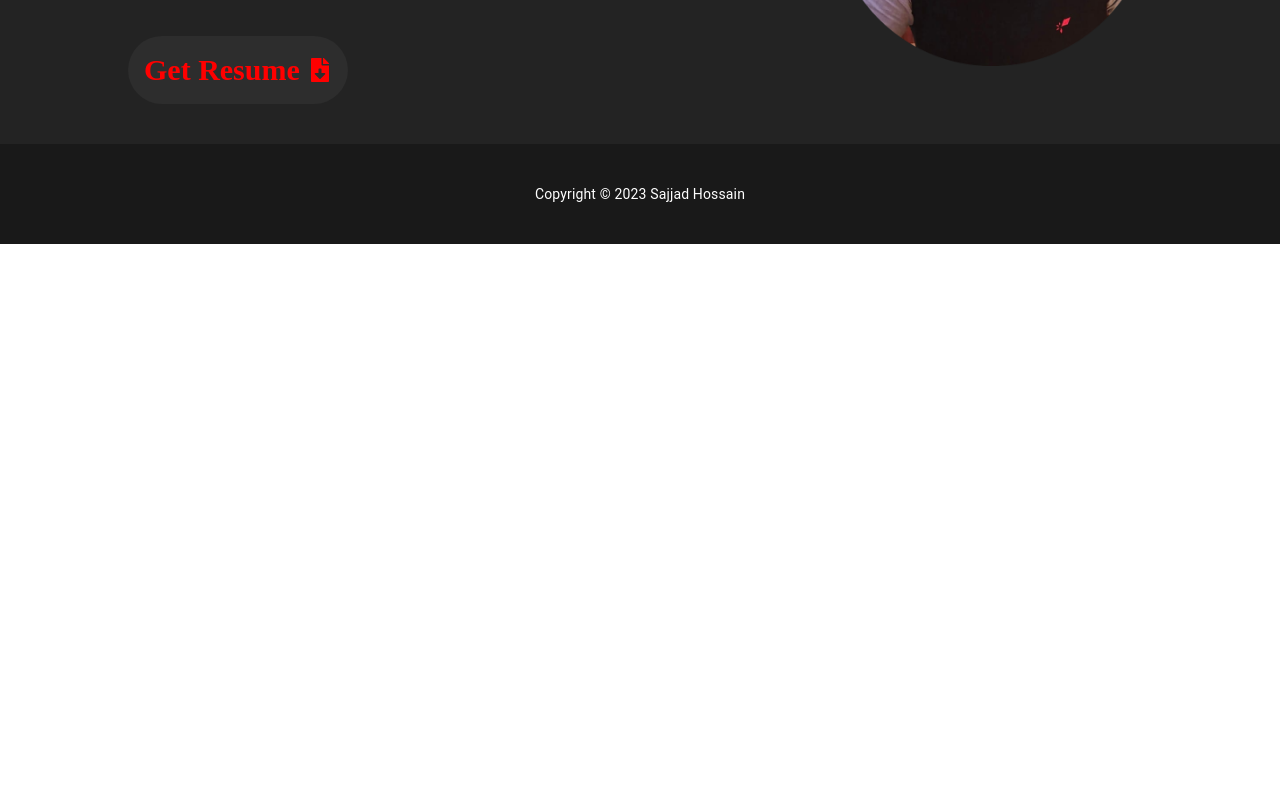
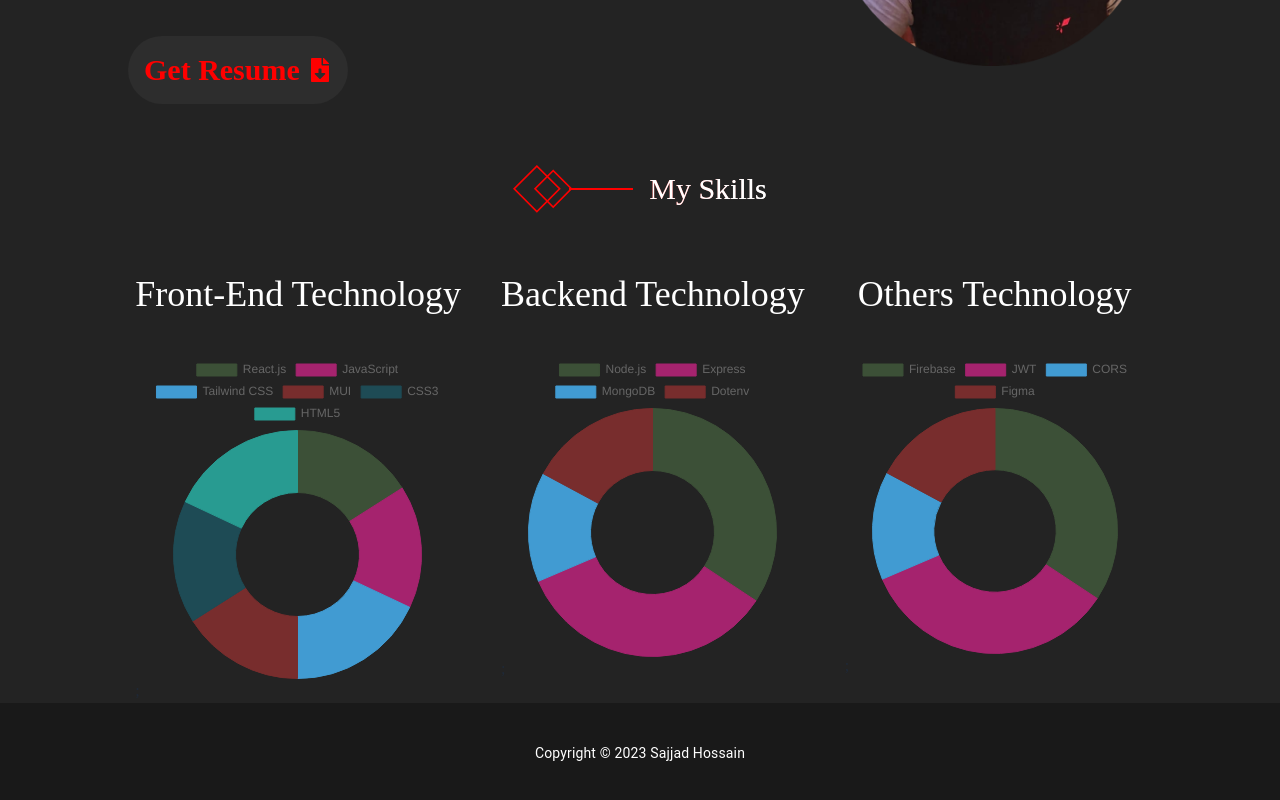
Before and after one commit to sajjadmolliek/Portfolio, a React (Vite) app: page / in a window 1280 px wide. Shown: the part 396-1196 px from the top of the page. Before the commit the page ends 800 px from the top, so only its background shows below. Built offline with nearby package versions, Linux system fonts and the light colour scheme; a web font is replaced by a local one.

Commit message:
Add Skills Sections

```diff
--- a/package.json
+++ b/package.json
@@ -15,10 +15,12 @@
     "@mui/icons-material": "^5.14.19",
     "@mui/material": "^5.14.20",
     "axios": "^1.6.2",
+    "chart.js": "^4.4.1",
     "js-file-download": "^0.4.12",
     "localforage": "^1.10.0",
     "match-sorter": "^6.3.1",
     "react": "^18.2.0",
+    "react-chartjs-2": "^5.2.0",
     "react-dom": "^18.2.0",
     "react-helmet": "^6.1.0",
     "react-icons": "^4.12.0",
--- /dev/null
+++ b/src/Components/Charts/Backend.jsx
@@ -0,0 +1,37 @@
+import { Doughnut } from "react-chartjs-2";
+
+import { Chart as ChartJS, ArcElement, Tooltip, Legend } from "chart.js";
+ChartJS.register(ArcElement, Tooltip, Legend);
+const Backend = () => {
+  const data = {
+    labels: [ "Node.js", "Express", "MongoDB","Dotenv"],
+    datasets: [
+      {
+        label: "Percentage %",
+        data: [12, 12, 5, 6],
+        backgroundColor: [
+            "#3C5037",
+            "#A5236E",
+            "#419BD2",
+            "#782D2D",
+
+        ],
+        borderColor: [
+            "#3C5037",
+            "#A5236E",
+            "#419BD2",
+            "#782D2D",
+
+        ],
+        borderWidth: 1,
+      },
+    ],
+  };
+  return (
+    <div>
+      <Doughnut data={data}></Doughnut>;
+    </div>
+  );
+};
+
+export default Backend;
--- /dev/null
+++ b/src/Components/Charts/Frontend.jsx
@@ -0,0 +1,41 @@
+import { Doughnut } from "react-chartjs-2";
+
+import { Chart as ChartJS, ArcElement, Tooltip, Legend } from "chart.js";
+ChartJS.register(ArcElement, Tooltip, Legend);
+const Frontend = () => {
+  const data = {
+    labels: ["React.js","JavaScript", "Tailwind CSS", "MUI", "CSS3","HTML5"],
+    datasets: [
+      {
+        label: "Percentage %",
+        data: [16, 16, 18,16, 16, 18],
+        backgroundColor: [
+            "#3C5037",
+            "#A5236E",
+            "#419BD2",
+            "#782D2D",
+          "#1E4B55",
+          "#289B91",
+        ],
+        borderColor: [
+            "#3C5037",
+            "#A5236E",
+            "#419BD2",
+            "#782D2D",
+          "#1E4B55",
+          "#289B91",
+        ],
+        borderWidth: 1,
+      },
+    ],
+  };
+  return (
+    <div>
+      <Doughnut data={data}></Doughnut>;
+    </div>
+  );
+};
+
+
+
+export default Frontend;
--- /dev/null
+++ b/src/Components/Charts/Others.jsx
@@ -0,0 +1,36 @@
+import { Doughnut } from "react-chartjs-2";
+
+import { Chart as ChartJS, ArcElement, Tooltip, Legend } from "chart.js";
+ChartJS.register(ArcElement, Tooltip, Legend);
+const Others = () => {
+  const data = {
+    labels: ["Firebase", "JWT", "CORS", "Figma"],
+    datasets: [
+      {
+        label: "Percentage %",
+        data: [12, 12, 5, 6],
+        backgroundColor: [
+            "#3C5037",
+            "#A5236E",
+            "#419BD2",
+            "#782D2D",
+        ],
+        borderColor: [
+            "#3C5037",
+            "#A5236E",
+            "#419BD2",
+            "#782D2D",
+        ],
+        borderWidth: 1,
+      },
+    ],
+  };
+  return (
+    <div>
+      <Doughnut data={data}></Doughnut>;
+    </div>
+  );
+};
+
+
+export default Others;
--- /dev/null
+++ b/src/Components/HeadingStyle/HeadingStyle.jsx
@@ -0,0 +1,41 @@
+/* eslint-disable react/prop-types */
+const HeadingStyle = ({heading}) => {
+  return (
+    <div className="flex justify-center items-center">
+      <div className="flex justify-center items-center">
+        <div>
+          <svg
+            xmlns="http://www.w3.org/2000/svg"
+            width="60"
+            height="90"
+            viewBox="0 0 112 90"
+            fill="none"
+          >
+            <rect
+              x="44.5919"
+              y="2.12132"
+              width="60.0625"
+              height="60.0625"
+              transform="rotate(45 44.5919 2.12132)"
+              stroke="#FF0000"
+              strokeWidth="3"
+            />
+            <rect
+              x="75.0369"
+              y="10.7976"
+              width="47.9687"
+              height="47.9687"
+              transform="rotate(45 75.0369 10.7976)"
+              stroke="#FF0000"
+              strokeWidth="3"
+            />
+          </svg>
+        </div>
+        <div className="w-16 h-[1px] flexShrink-0 border-[1px] -ml-1 bg-[#FF0000] border-[#FF0000]"></div>
+        <p className="text-white text-3xl ml-4 bg-clip-text text-transparent bg-gradient-to-r from-[#FF0000] to-white ">{heading}</p>
+      </div>
+    </div>
+  );
+};
+
+export default HeadingStyle;
--- a/src/Layouts/Navbar/Navbar.jsx
+++ b/src/Layouts/Navbar/Navbar.jsx
@@ -76,7 +76,7 @@ const Navbar = () => {
         </ul>
       </div>
       <h1 className="text-[#F00] font-Leckerli font-thin text-2xl ml-[10%]">
-        sajjadmolliek
+        SajjadHossain
       </h1>
 
       <div className="navbar-end col-span-3 hidden lg:flex lg:w-[70%] ">
@@ -85,9 +85,7 @@ const Navbar = () => {
         </ul>
       </div>
       <div className="navbar-end col-span-3 lg:w-[70%] ">
-        {/* <button className=" p-4 flex gap-2 font-semibold text-lg mr-[10%] text-[#FF0000] mt-4 rounded-full bg-[#3A3A3A70]">
-            Hire me &gt;&gt;
-          </button> */}
+
         <button className="btn btn-outline text-[#FF0000] text-lg mt-4 mr-[10%] bg-[#3A3A3A70]">
           Hire me &gt;&gt;
         </button>
--- a/src/Pages/Home/Home.jsx
+++ b/src/Pages/Home/Home.jsx
@@ -4,6 +4,7 @@ import sajjad from "/src/assets/Fav-icone-image/sajjad.png";
 // import pdf from "/public/Sajjad_Resume.pdf"
 import axios from "axios";
 import fileDownload from "js-file-download";
+import Skills from "./Skills";
 // import fileDownload from "js-file-download";
 
 const Home = () => {
@@ -42,6 +43,8 @@ const Home = () => {
           <img className="w-[15rem] lg:w-[20rem] " src={sajjad} alt="Sajjad" />
         </div>
       </div>
+
+      <Skills></Skills>
     </div>
   );
 };
--- /dev/null
+++ b/src/Pages/Home/Skills.jsx
@@ -0,0 +1,37 @@
+import Backend from "../../Components/Charts/Backend";
+import Frontend from "../../Components/Charts/Frontend";
+import Others from "../../Components/Charts/Others";
+import HeadingStyle from "../../Components/HeadingStyle/HeadingStyle";
+
+const Skills = () => {
+  return (
+    <div>
+      <HeadingStyle heading={"My Skills"}></HeadingStyle>
+      <div className="flex justify-center flex-col lg:flex-row items-center lg:items-start w-full gap-10 mt-10">
+        {/* Front-end */}
+      <div className="max-w-[30rem]">
+        <h1 className="text-white text-4xl text-center mb-10">
+          Front-End Technology
+        </h1>
+        <Frontend></Frontend>
+      </div>
+        {/* Front-end */}
+      <div className="max-w-[30rem]">
+        <h1 className="text-white text-4xl text-center mb-10">
+          Backend Technology
+        </h1>
+        <Backend></Backend>
+      </div>
+      {/* Backend */}
+      <div className="max-w-[30rem]">
+        <h1 className="text-white text-4xl text-center mb-10">
+          Others Technology
+        </h1>
+        <Others></Others>
+      </div>
+      </div>
+    </div>
+  );
+};
+
+export default Skills;
```
Also changed, not shown: 1 other file (tests, documents, lock files or other folders).
